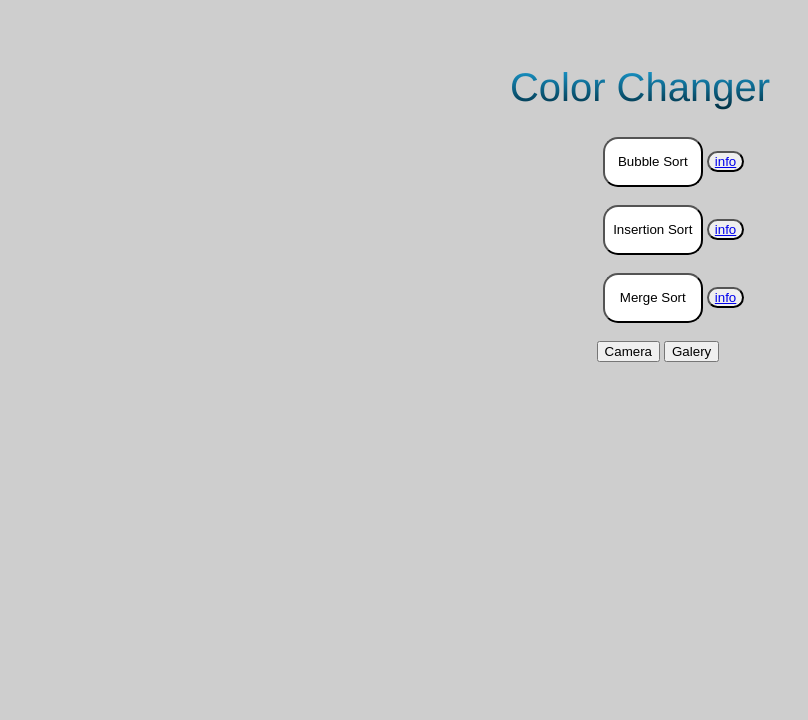
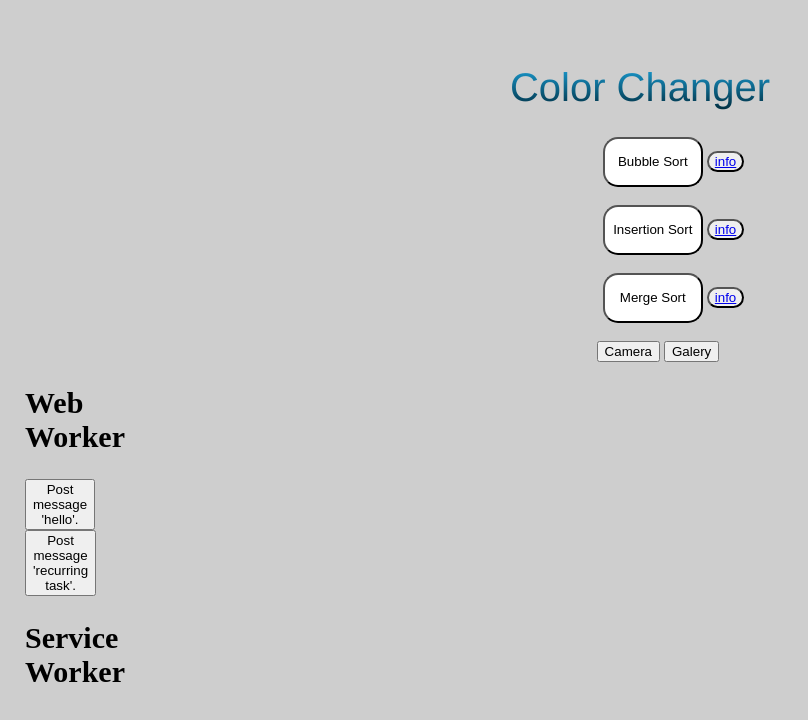
Before and after one commit to iamWebLuk/mobile_platforms, a plain HTML site: page index.html in a window 1280 px wide. Shown: the whole page, without its empty margins (0-808 px from the left). Drawn offline with Linux system fonts and the light colour scheme.

Commit message:
small fix, add manifest

```diff
--- a/index.html
+++ b/index.html
@@ -43,7 +43,17 @@
       <i class="icon-info-sign"></i>
 
 
+        <!-- Web Worker  -->
+        <h2>Web Worker</h2>
+        <button onclick="sendMessageToWebworker()">Post message 'hello'.</button>
+        <button onclick="askWebworkerForRecurringTask()">Post message 'recurring task'.</button>
+        <output class="webworker"></output>
+
+        <!-- Service Worker -->
+        <h2>Service Worker</h2>
         <output class="serviceworker"></output>
+
+        <!-- Scripts -->
         <script src="js/use_webworker.js"></script>
         <script src="js/use_serviceworker.js"></script>
         <script src="js/main.js"></script>
```
Also changed, not shown: manifest.json.
